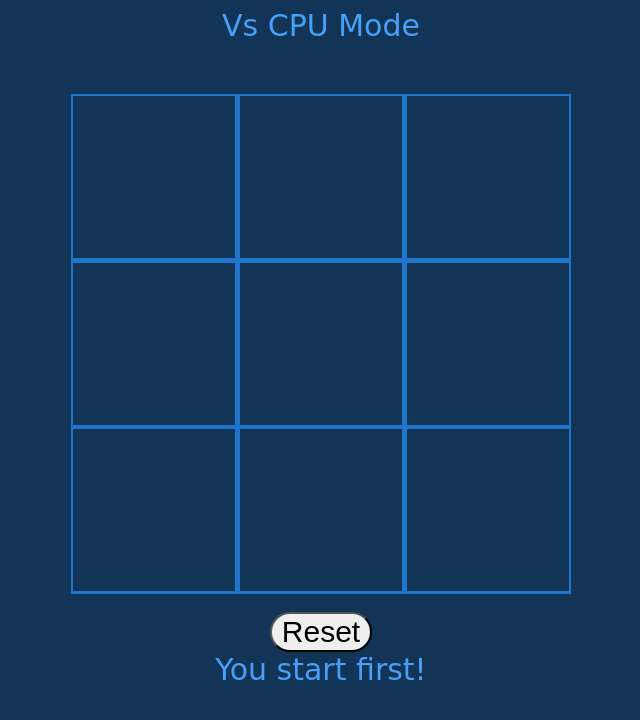
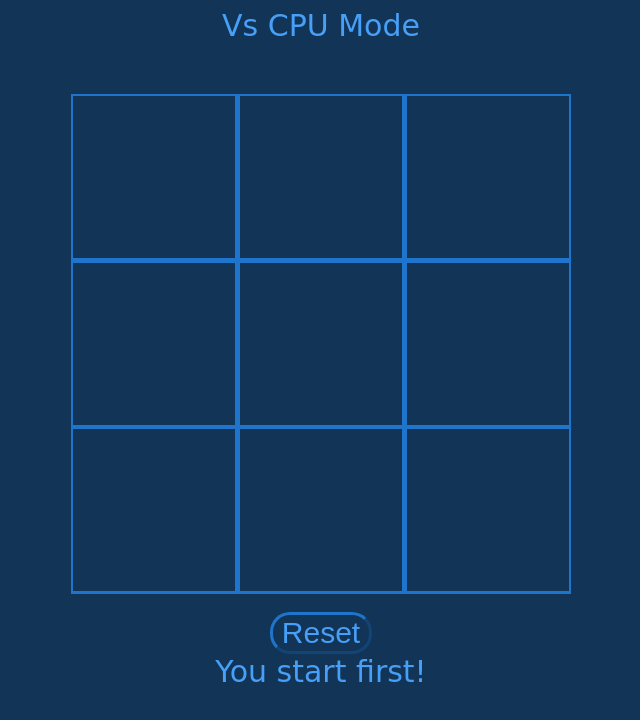
Before and after one commit to Ruthvikruth/TicTacToe, a plain HTML site: page CPU.html in a window 1280 px wide. Shown: the whole page, without its empty margins (319-959 px from the left). Drawn offline with Linux system fonts and the light colour scheme.

Commit message:
Update TicTacToe.css

```diff
--- a/TicTacToe.css
+++ b/TicTacToe.css
@@ -4,13 +4,18 @@ button
     border-radius: 20px;
     width: 8%;
     transition:all 0.2s ease-in;
+    background-color: #123456;
+    border-color:#1e75cb;
+    color: #479ff7;
+    border-width: 3px;
 }
 
 button:hover
 {
     transition:all 0.2s ease-in;
     width: 10%;
-    background-color: #ce9912;
+    background-color: #ffd700;
+    color: white;
 }
 
 body
```
